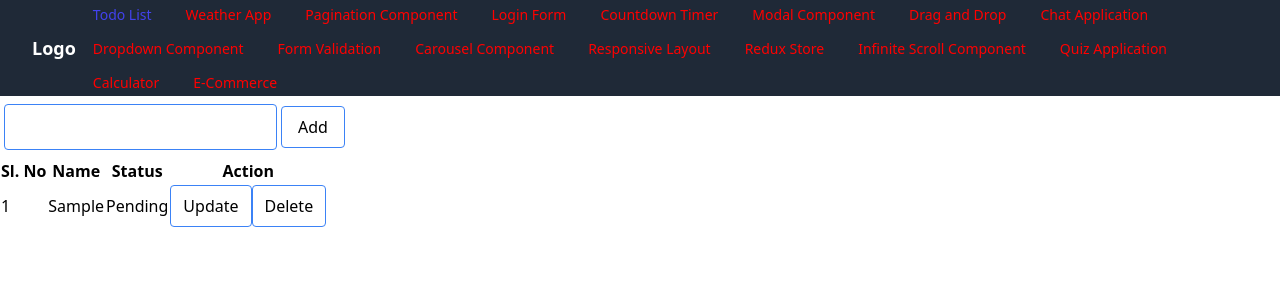
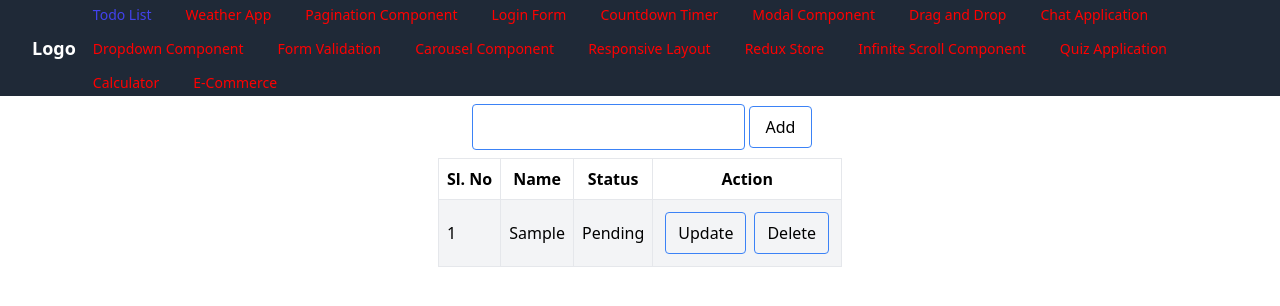
Before and after one commit to nareshb7/react-projects, a React app: page /todo in a window 1280 px wide. Both pictures are taken after typing "Sample" into the empty fields and a click on the button "Add". Shown: the top 306 px of the page. Built offline with nearby package versions, Linux system fonts and the light colour scheme.

Commit message:
1. Todo List done

```diff
--- a/src/common/Components.tsx
+++ b/src/common/Components.tsx
@@ -5,7 +5,7 @@ export const Button = ({
   title,
   onClick,
   styles,
-  className = "px-3 py-2 border border-blue-500 rounded",
+  className = "px-3 py-2 border border-blue-500 rounded hover:bg-gray-500 m-1",
   ...buttonProps
 }: ButtonProps) => {
   return (
--- a/src/projects/todolist/TodoEdit.tsx
+++ b/src/projects/todolist/TodoEdit.tsx
@@ -1,38 +1,63 @@
 import { Button, Input } from "common/Components";
 import React, { useEffect, useState } from "react";
-import { TodoEditProps, TodoModel } from "./modals";
+import { TodoEditProps, TodoModel, TodoStatus } from "./modals";
+
+const TODO_OBJ: TodoModel = {
+  content: "",
+  status: "Pending",
+};
 
 const TodoEdit = ({ handleAdd, isEdit, editContent }: TodoEditProps) => {
-  const [newTodo, setNewTodo] = useState("");
+  const [newTodo, setNewTodo] = useState<TodoModel>(TODO_OBJ);
   const handleChange = (e: React.ChangeEvent<HTMLInputElement>) => {
     const { value } = e.target;
-    setNewTodo(value);
+    setNewTodo({ ...newTodo, content: value });
   };
   const handleAddTodo = () => {
+    if (!newTodo.content) return;
     if (isEdit) {
       const updateTodo: TodoModel = {
-        content: newTodo,
-        status: editContent?.status || "Pending",
+        content: newTodo.content,
+        status: newTodo.status,
       };
       handleAdd(updateTodo, true);
     } else {
-      const latestTodo: TodoModel = { content: newTodo, status: "Pending" };
+      const latestTodo: TodoModel = {
+        content: newTodo.content,
+        status: "Pending",
+      };
       handleAdd(latestTodo);
     }
-    setNewTodo("")
+    setNewTodo(TODO_OBJ);
+  };
+  const handleSelect = (e: React.ChangeEvent<HTMLSelectElement>) => {
+    const { value } = e.target;
+    setNewTodo({ ...newTodo, status: value as TodoStatus });
   };
   useEffect(() => {
-    editContent && setNewTodo(editContent.content);
+    editContent && setNewTodo(editContent);
   }, [editContent]);
-  console.log('EDIT::::', editContent)
   return (
     <div className="add-todo py-2">
       <Input
+        placeholder="Type here..."
         type="text"
-        value={newTodo}
+        value={newTodo.content}
         onChange={handleChange}
         className="border border-blue-500 input rounded mx-1"
       />
+      {isEdit && (
+        <select
+          className="border border-blue-500 input rounded mx-1"
+          defaultValue={editContent?.status}
+          name="status"
+          onChange={handleSelect}
+        >
+          <option value="Pending">Pending</option>
+          <option value="In Progress">In Progress</option>
+          <option value="Completed">Completed</option>
+        </select>
+      )}
       <Button
         title={isEdit ? "Update" : "Add"}
         onClick={handleAddTodo}
--- a/src/projects/todolist/TodoTable.tsx
+++ b/src/projects/todolist/TodoTable.tsx
@@ -3,26 +3,25 @@ import { TodoTableProps } from "./modals";
 import { Button } from "common/Components";
 
 const TodoTable = ({ todos, handleDelete, handleEdit }: TodoTableProps) => {
-    console.log("TABLE")
   return (
     <div className="todo-table">
       {todos.length ? (
-        <table>
+        <table className="table w-full border-collapse">
           <thead>
             <tr>
-              <th>Sl. No</th>
-              <th>Name</th>
-              <th>Status</th>
-              <th>Action</th>
+              <th className="table-header-cell border p-2">Sl. No </th>
+              <th className="table-header-cell border p-2">Name </th>
+              <th className="table-header-cell border p-2">Status </th>
+              <th className="table-header-cell border p-2">Action</th>
             </tr>
           </thead>
           <tbody>
             {todos.map((todo, idx) => (
-              <tr key={idx}>
-                <td>{idx + 1}</td>
-                <td>{todo.content}</td>
-                <td>{todo.status}</td>
-                <td>
+              <tr key={idx} className="bg-gray-100 hover:bg-gray-200">
+                <td className="table-cell border p-2">{idx + 1}</td>
+                <td className="table-cell border p-2">{todo.content}</td>
+                <td className="table-cell border p-2">{todo.status}</td>
+                <td className="table-cell border p-2 ">
                   <Button title="Update" onClick={() => handleEdit(idx)} />
                   <Button title="Delete" onClick={() => handleDelete(todo)} />
                 </td>
--- a/src/projects/todolist/index.tsx
+++ b/src/projects/todolist/index.tsx
@@ -25,7 +25,7 @@ const Todo = () => {
     setTodos(newTodos);
   };
   return (
-    <div className="todo-app">
+    <div className="todo-app flex justify-center items-center flex-col">
       <TodoEdit
         handleAdd={handleAddTodo}
         isEdit={updateTodoId !== null}
```
